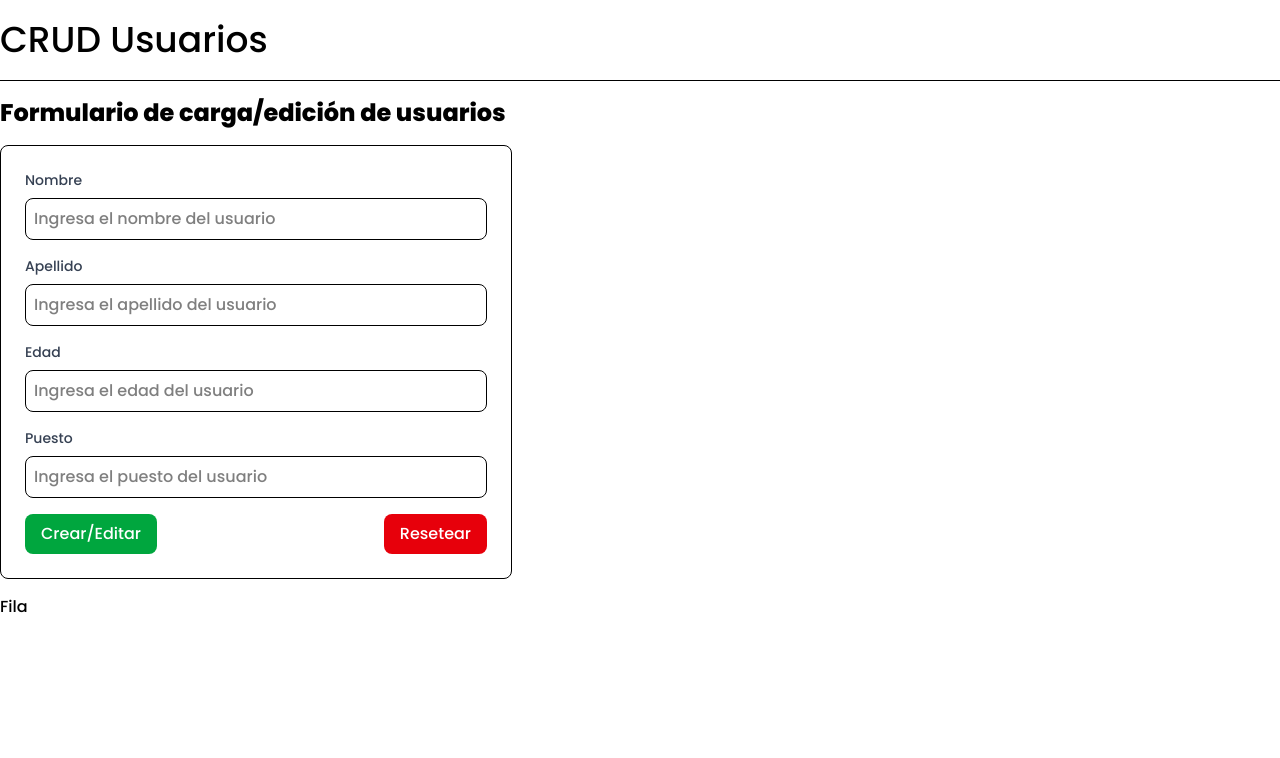
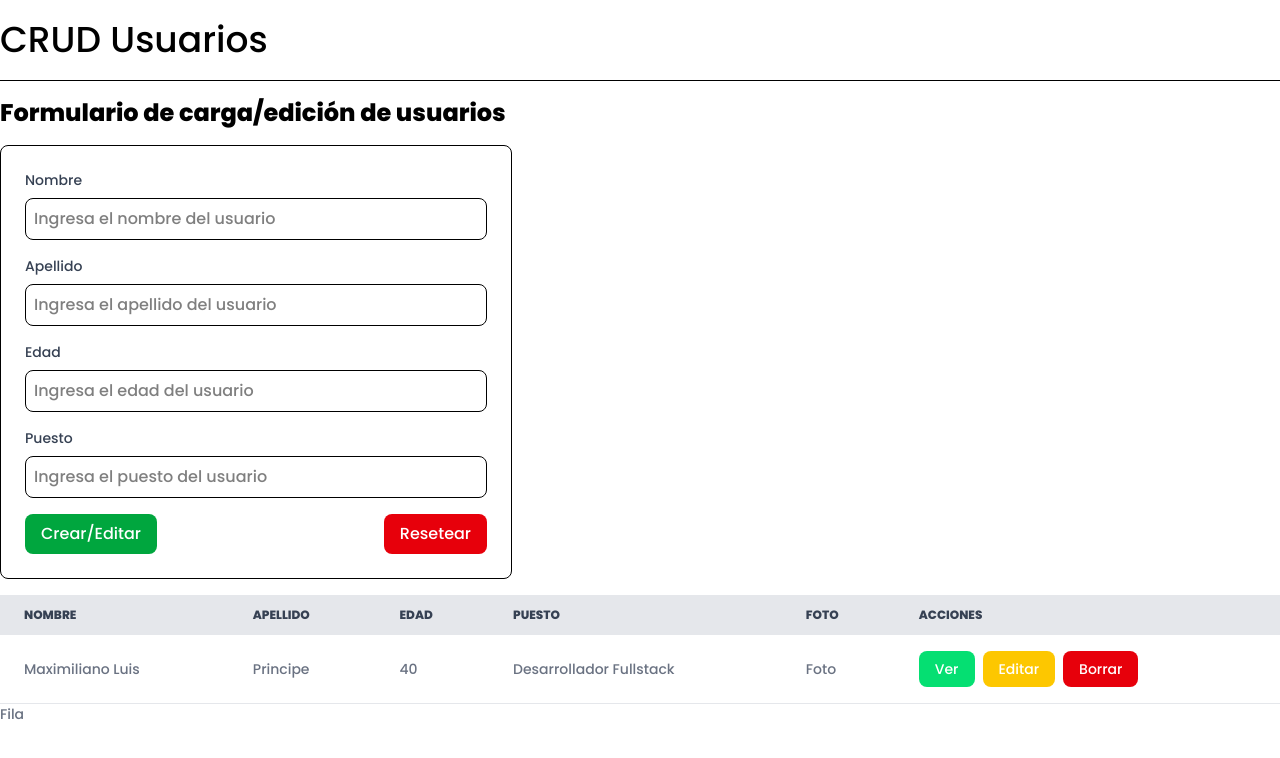
Before and after one commit to TICAMOLINA/desafio-16-CRUD-usuarios, a React (Vite) app: page / in a window 1280 px wide. Shown: the top 758 px of the page. Built offline with nearby package versions, Linux system fonts and the light colour scheme.

Commit message:
Termino de estilizar con tailwind la tabla de la lista de usuarios

```diff
--- a/src/components/UserList.jsx
+++ b/src/components/UserList.jsx
@@ -2,9 +2,34 @@ import Fila from "./Fila"
 
 const UserList = () => {
   return (
-    <>
+    <table className="w-full text-sm text-left text-gray-500">
+      <thead className="text-xs text-gray-700 uppercase bg-gray-200">
+        <tr>
+          <th className="px-6 py-3">Nombre</th>
+          <th className="px-6 py-3">Apellido</th>
+          <th className="px-6 py-3">Edad</th>
+          <th className="px-6 py-3">Puesto</th>
+          <th className="px-6 py-3">Foto</th>
+          <th className="px-6 py-3">Acciones</th>
+        </tr>
+      </thead>
+      <tbody>
+        <tr className="bg-white border-b border-gray-200">
+          <td className="px-6 py-4">Maximiliano Luis</td>
+          <td className="px-6 py-4">Principe</td>
+          <td className="px-6 py-4">40</td>
+          <td className="px-6 py-4">Desarrollador Fullstack</td>
+          <td className="px-6 py-4">Foto</td>
+          <td className="px-6 py-4">
+            <button className="px-4 py-2 bg-green-400 text-white rounded-lg hover:bg-green-700 cursor-pointer mr-2">Ver</button>
+            <button className="px-4 py-2 bg-yellow-400 text-white rounded-lg hover:bg-yellow-700 cursor-pointer mr-2">Editar</button>
+            <button className="px-4 py-2 bg-red-600 text-white rounded-lg hover:bg-red-700 cursor-pointer mr-2">Borrar</button>
+          </td>
+        </tr>
+      </tbody>
+
     <Fila />
-    </>
+    </table>
   )
 }
 
```
